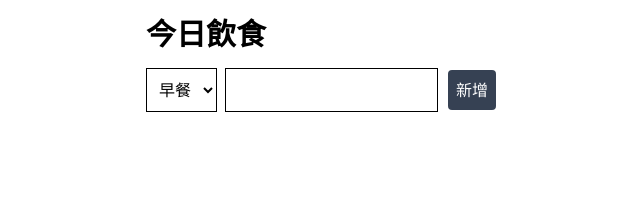
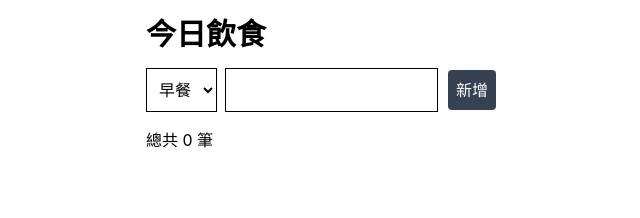
Before and after one commit to TC-Wei/food-log, a Vue app: page / in a window 1280 px wide. Shown: the top 218 px of the page, without its empty margins (318-958 px from the left). Built offline with nearby package versions, Linux system fonts and the light colour scheme.

Commit message:
feat: 更新可以看到的總筆數

```diff
--- a/src/App.vue
+++ b/src/App.vue
@@ -1,5 +1,5 @@
 <script setup lang="ts">
-import { ref, watch } from "vue";
+import { ref, watch, computed } from "vue";
 type Meal = "早餐" | "午餐" | "點心" | "晚餐" | "宵夜";
 interface FoodItem {
   id: number;
@@ -11,6 +11,7 @@ const food = ref<string>("");
 const meal = ref<Meal>("早餐");
 const saved = localStorage.getItem("foods");
 const foods = ref<FoodItem[]>(saved ? JSON.parse(saved) : []);
+const count = computed(() => foods.value.length);
 
 function addFood() {
   if (food.value.trim() === "") {
@@ -52,6 +53,7 @@ watch(
         新增
       </button>
     </form>
+    <p>總共 {{ count }} 筆</p>
     <ul>
       <li
         class="flex justify-between items-center border-b py-[2px] gap-4"
```
